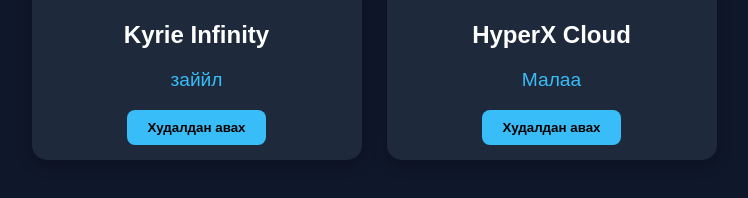
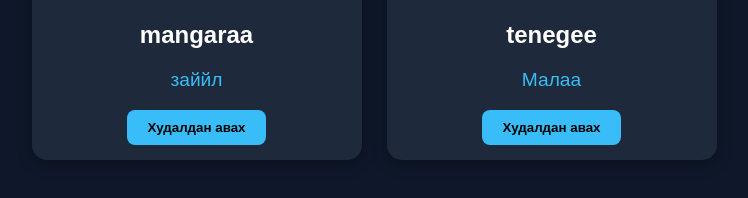
Before and after one commit to zorigoo0523/my-first, a plain HTML site: page index.html in a window 1280 px wide. Shown: the part 346-544 px from the top of the page, without its empty margins (266-1014 px from the left). Drawn offline with Linux system fonts and the light colour scheme.

Commit message:
Update index.html

```diff
--- a/index.html
+++ b/index.html
@@ -66,14 +66,14 @@
     <div class="container">
         <div class="product-card">
             <img src="https://images.unsplash.com/photo-1542291026-7eec264c27ff" alt="Sneakers">
-            <h2>Kyrie Infinity</h2>
+            <h2>mangaraa</h2>
             <p class="price">заййл</p>
             <button onclick="alert('Сагсанд нэмэгдлээ!')">Худалдан авах</button>
         </div>
 
         <div class="product-card">
             <img src="https://images.unsplash.com/photo-1505740420928-5e560c06d30e" alt="Headphones">
-            <h2>HyperX Cloud</h2>
+            <h2>tenegee</h2>
             <p class="price">Малаа</p>
             <button onclick="alert('Сагсанд нэмэгдлээ!')">Худалдан авах</button>
         </div>
```
